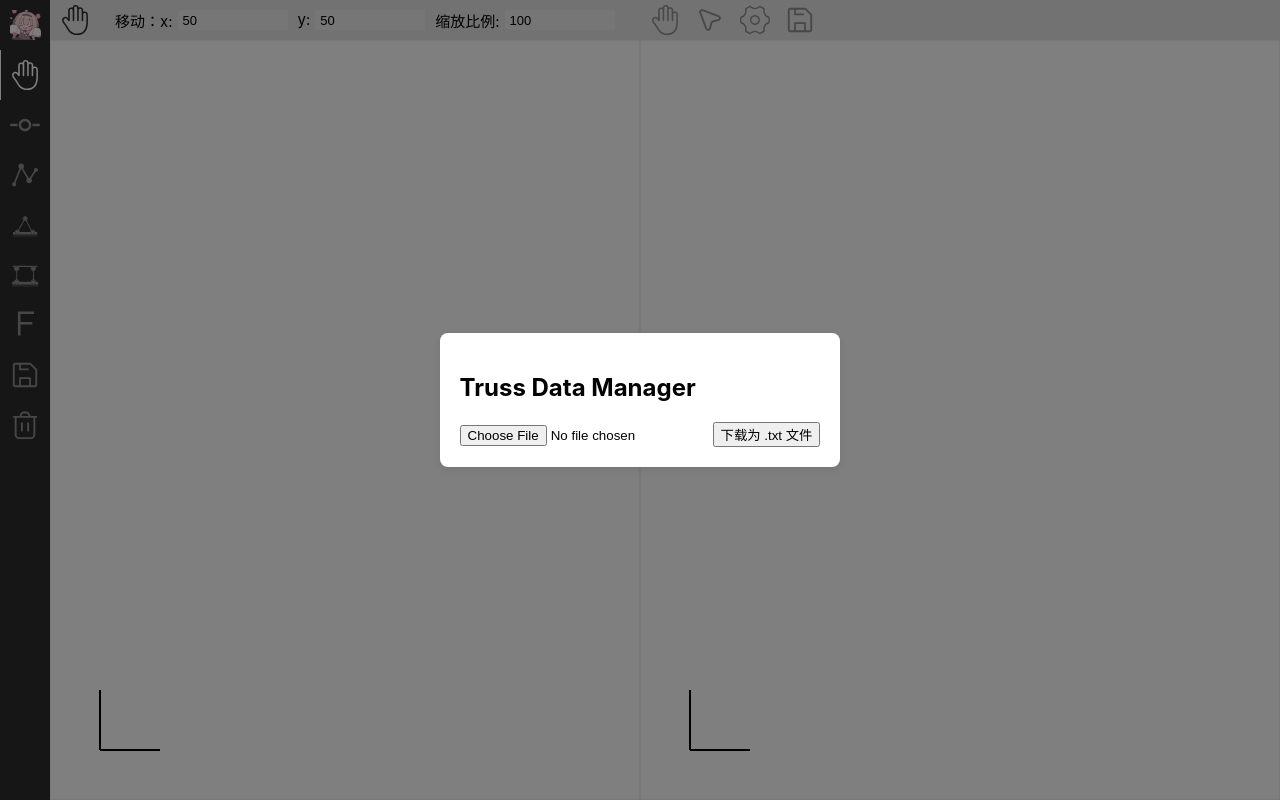
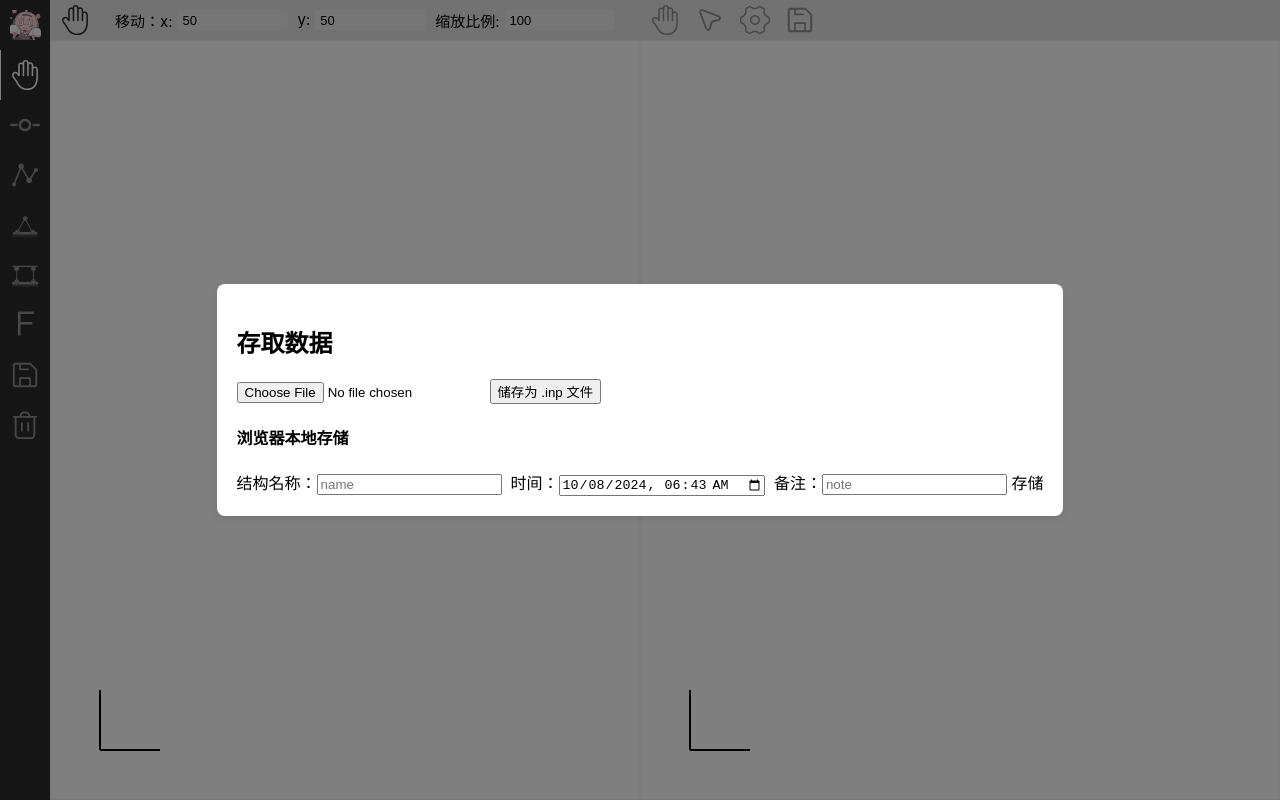
Before and after one commit to Nouchi-Kousu/TrussVizPy, a React (Create React App) app in the folder react-frontend/: page /truss in a window 1280 px wide. Both pictures are taken after a click on the item 25 px from the left and 25 px from the top of the page. Built offline with nearby package versions, Linux system fonts and the light colour scheme.

Commit message:
增加本体存储

```diff
--- a/react-frontend/src/page/Truss/draw/ReadInp.js
+++ b/react-frontend/src/page/Truss/draw/ReadInp.js
@@ -9,14 +9,14 @@ function frontendInputDataToTxt(data) {
         result += `P,${point.x},${point.y},${point.Constraint_Type},${point.theta}\n`
     })
 
-    data.lines.forEach(line => {
-        result += `L,${line.points[0]},${line.points[1]},${line.makingsIdx}\n`
-    })
-
     data.makings.forEach(making => {
         const name = making.name || ''
         const color = making.color || ''
         result += `M,${name},${making.E},${making.A},${making.rho},${color}\n`
+    })
+
+    data.lines.forEach(line => {
+        result += `L,${line.points[0]},${line.points[1]},${line.makingsIdx}\n`
     })
 
     return result
@@ -103,16 +103,18 @@ const ReadInp = ({ isReadInpSet }) => {
 
     // 下载当前 frontendData 为 .txt 文件
     const downloadTxtFile = () => {
-        if (!frontendData) {
-            alert('没有数据可下载')
-            return
-        }
+        setFrontendData({
+            points: [...points],
+            lines: [...lines],
+            loads: [...loads],
+            makings: [...makings]
+        })
         const txt = frontendInputDataToTxt(frontendData)
         const blob = new Blob([txt], { type: 'text/plaincharset=utf-8' })
         const url = URL.createObjectURL(blob)
         const a = document.createElement('a')
         a.href = url
-        a.download = 'data.txt'
+        a.download = 'data.inp'
         a.click()
         URL.revokeObjectURL(url)
     }
@@ -120,13 +122,14 @@ const ReadInp = ({ isReadInpSet }) => {
     return (
         <div className="modal-overlay" onClick={() => setIsReadInp(false)}>
             <div className="set" onClick={(e) => e.stopPropagation()} >
-                <h2>Truss Data Manager</h2>
-                <input type="file" accept=".txt" onChange={onFileUpload} />
-
-                {/* 显示解析后的数据 */}
-
-                {/* 下载按钮 */}
-                <button onClick={downloadTxtFile}>下载为 .txt 文件</button>
+                <h2>存取数据</h2>
+                <input type="file" accept=".txt,.inp" onChange={onFileUpload} />
+                <button onClick={downloadTxtFile}>储存为 .inp 文件</button>
+                <h4>浏览器本地存储</h4>
+                结构名称：<input type="text" placeholder="name" onChange={()=>{}} />&nbsp;
+                时间：<input type="datetime-local" placeholder="time" value={new Date().toISOString().slice(0, 16)} onChange={()=>{}} />&nbsp;
+                备注：<input type="number" placeholder="note" onChange={()=>{}} />&nbsp;
+                <span>存储</span>
             </div>
         </div >
     )
```
